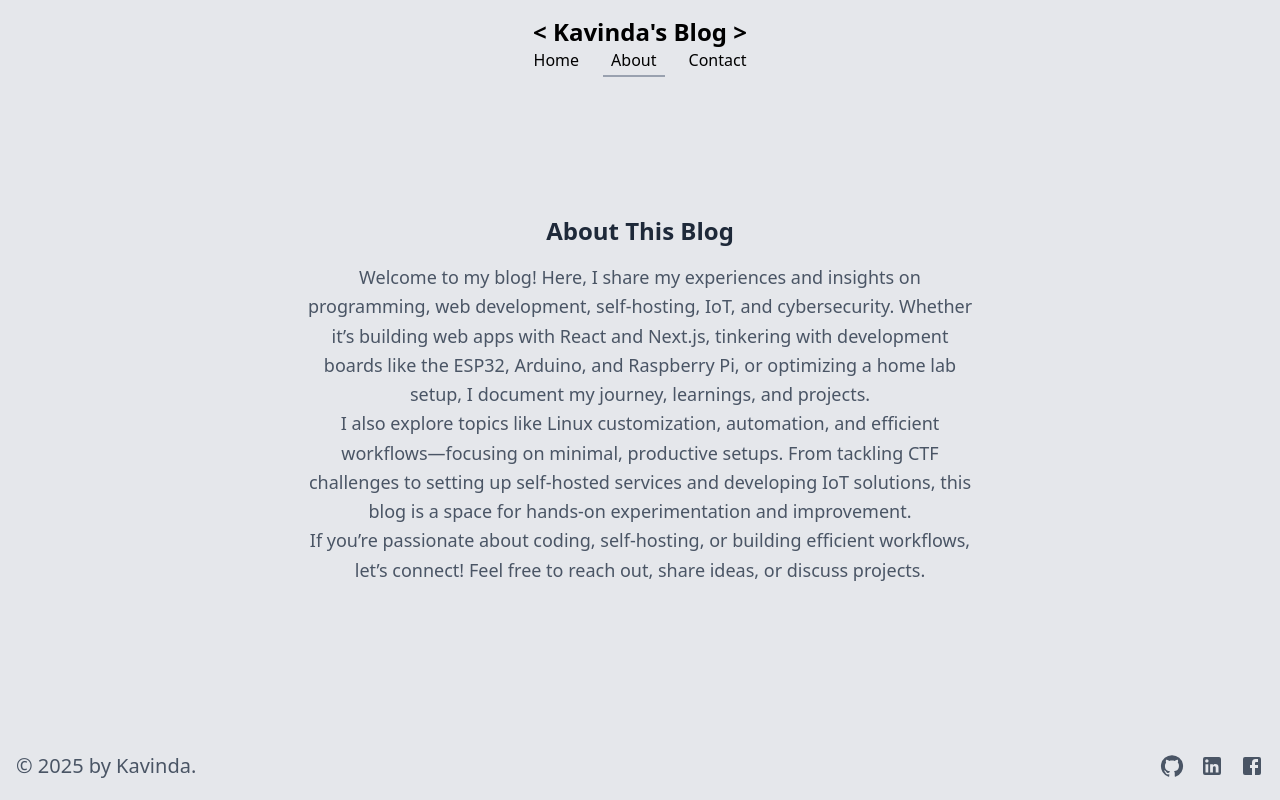
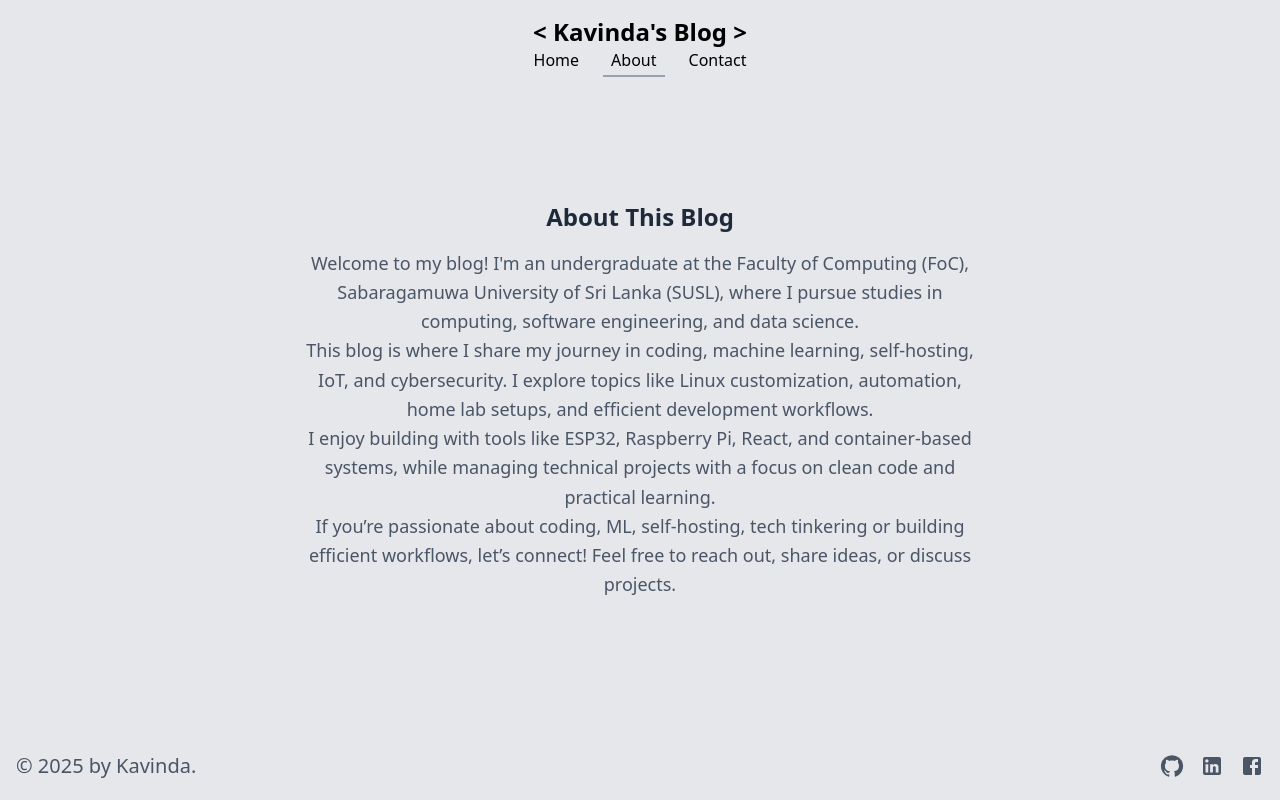
Before and after one commit to kavindalj/Blog, a Next.js app: page /about in a window 1280 px wide. Built offline with nearby package versions, Linux system fonts and the light colour scheme.

Commit message:
chore: update about

```diff
--- a/app/about/page.tsx
+++ b/app/about/page.tsx
@@ -3,14 +3,17 @@ export default function AboutPage() {
     <div className="flex flex-col items-center justify-center min-h-[calc(100vh-8rem)] p-6">
       <h1 className="text-2xl text-gray-800 font-bold mb-4">About This Blog</h1>
       <p className="text-gray-600 text-lg leading-relaxed max-w-2xl text-center">
-        Welcome to my blog! Here, I share my experiences and insights on programming, web development, self-hosting, IoT, and cybersecurity. Whether it’s building web apps with React and Next.js, tinkering with development boards like the ESP32, Arduino, and Raspberry Pi, or optimizing a home lab setup, I document my journey, learnings, and projects.
+        Welcome to my blog! I'm an undergraduate at the <a href="https://www.sab.ac.lk/computing/">Faculty of Computing (FoC)</a>, <a href="https://www.sab.ac.lk/"> Sabaragamuwa University of Sri Lanka (SUSL)</a>, where I pursue studies in computing, software engineering, and data science.
+        <p className="text-gray-600 text-lg leading-relaxed max-w-2xl text-center">
+          This blog is where I share my journey in coding, machine learning, self-hosting, IoT, and cybersecurity. I explore topics like Linux customization, automation, home lab setups, and efficient development workflows.
+        </p>
       </p>
       <p className="text-gray-600 text-lg leading-relaxed max-w-2xl text-center">
-        I also explore topics like Linux customization, automation, and efficient workflows—focusing on minimal, productive setups. From tackling CTF challenges to setting up self-hosted services and developing IoT solutions, this blog is a space for hands-on experimentation and improvement.
+        I enjoy building with tools like ESP32, Raspberry Pi, React, and container-based systems, while managing technical projects with a focus on clean code and practical learning.
       </p>
       <p className="text-gray-600 text-lg leading-relaxed max-w-2xl text-center">
-        If you’re passionate about coding, self-hosting, or building efficient workflows, let’s connect! Feel free to reach out, share ideas, or discuss projects.
+        If you’re passionate about coding, ML, self-hosting, tech tinkering or building efficient workflows, let’s connect! Feel free to reach out, share ideas, or discuss projects.
       </p>
-    </div>
+    </div >
   );
 }
```
